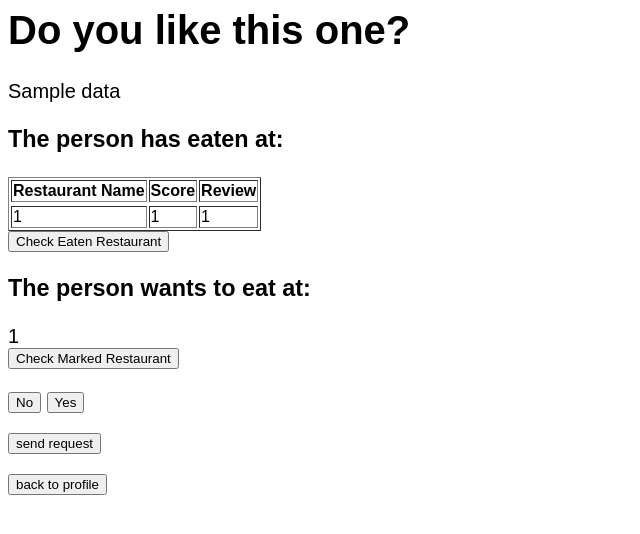
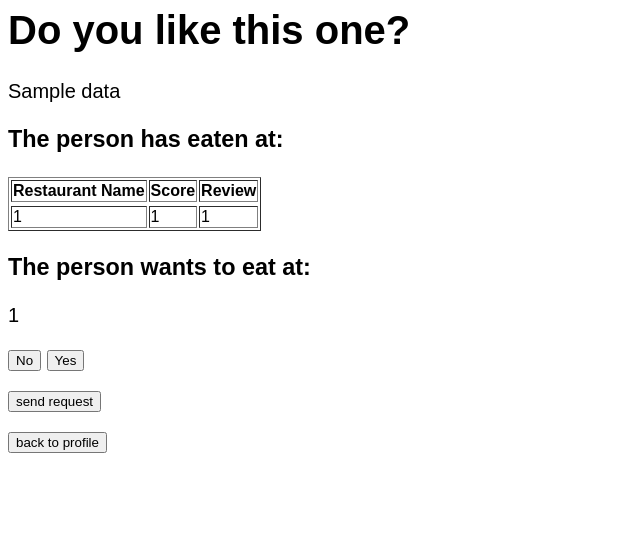
Before and after one commit to yumyumqing/mealPal, a Python web app: template skeleton/templates/swipe.html in a window 1280 px wide. Shown: the top 534 px of the page, without its empty margins (0-640 px from the left). Run offline with Jinja, Linux system fonts and the light colour scheme; the template is opened without the code that fills it: most values are stand-ins (such as "Sample title", 1, 10 or a date in 2020).

Commit message:
take off check restaurants button on swipe page

```diff
--- a/skeleton/templates/swipe.html
+++ b/skeleton/templates/swipe.html
@@ -30,19 +30,10 @@
   </tbody>
   </table>
 
-  <form method="POST" action="/restaurant">
-      <input type="submit" name="submit" value="Check Eaten Restaurant">
-  </form>
-
   <h3>The person wants to eat at:</h3>
-
   <div>
     {% for n in rests2 %}
     <div>{{n[0]}}</div>
-    <form method="POST" action="/restaurant">
-        <input type="submit" name="submit" value="Check Marked Restaurant">
-    </form>
-
     {% endfor %}
   </div>
 
```
